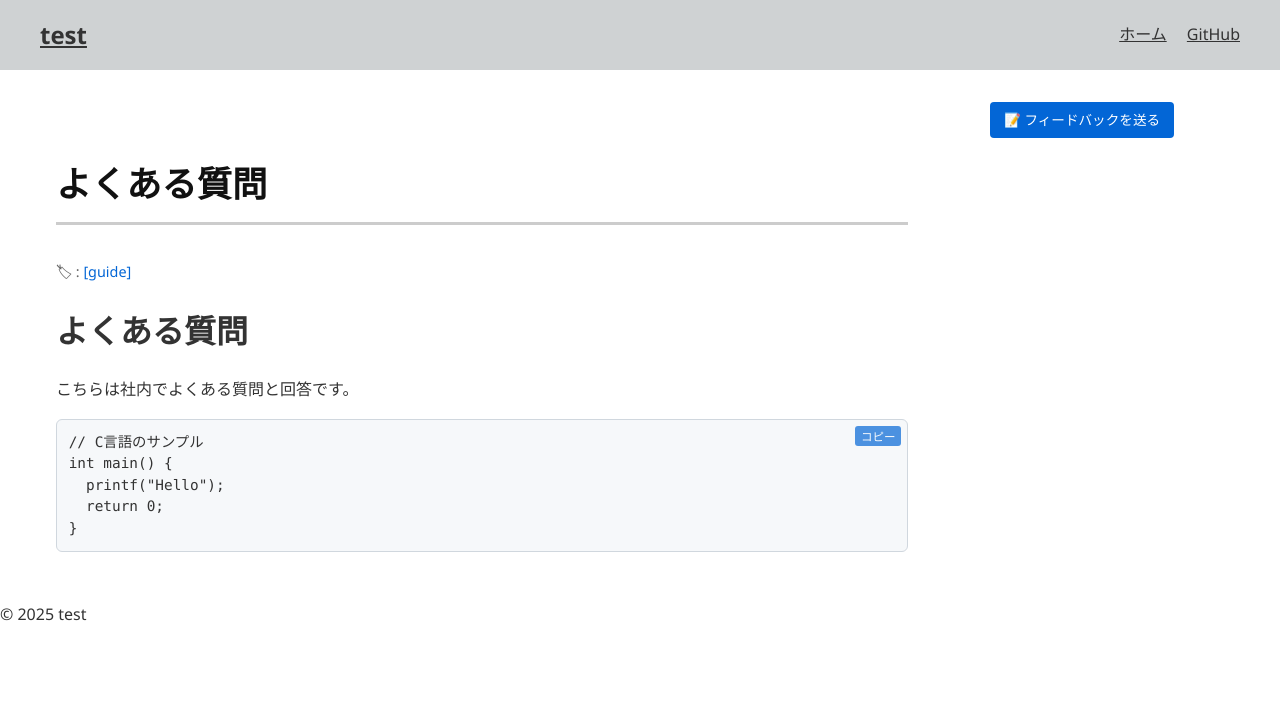
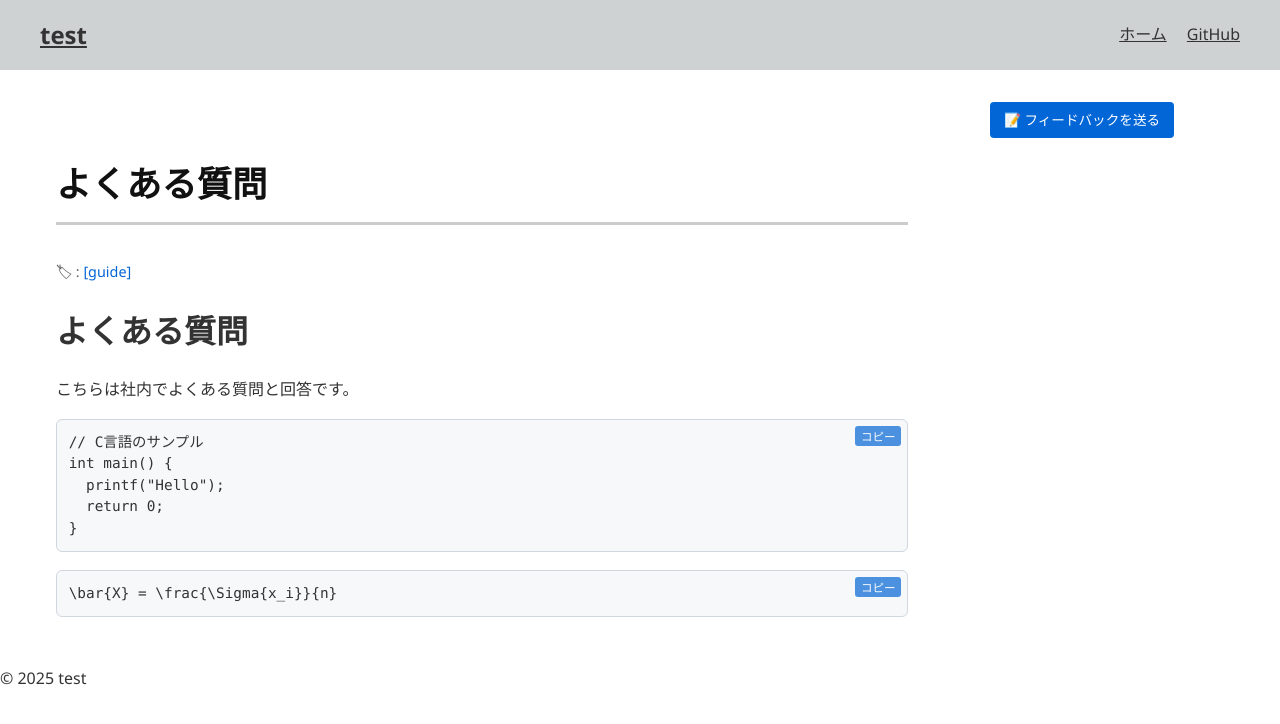
Before and after one commit to PicricAcid/pages_test, a Jekyll site: the page built from docs/contents/faq.md, in a window 1280 px wide. Shown: the top 724 px of the page. Built offline with Jekyll 4.4.1, drawn with Linux system fonts in a browser that asks for light colours; our own code applies the rules of GitHub Pages for plain Markdown files; comment, search, counter and statistics services are not loaded.

Commit message:
math test

````diff
--- a/docs/contents/faq.md
+++ b/docs/contents/faq.md
@@ -14,3 +14,7 @@ int main() {
   return 0;
 }
 ```
+
+```math
+\bar{X} = \frac{\Sigma{x_i}}{n}
+```
````
